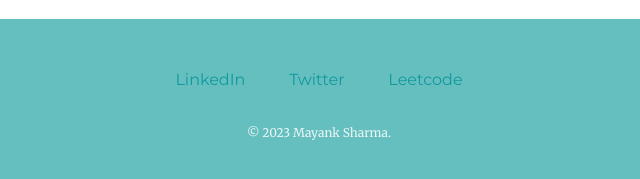
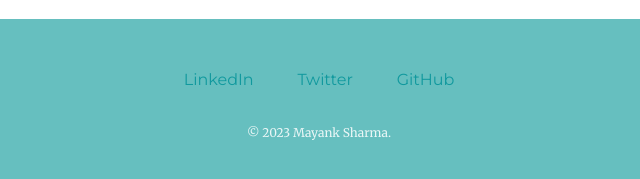
Before and after one commit to Mayank-Sharma17/My-Site, a plain HTML site: page index.html in a window 1280 px wide. Shown: the part 2828-3007 px from the top of the page, 321-961 px from the left. Drawn offline with Linux system fonts and the light colour scheme.

Commit message:
added github link in contact me

```diff
--- a/index.html
+++ b/index.html
@@ -63,7 +63,7 @@
     <div class="bottom-container">
       <a class="footer-link" href="https://www.linkedin.com/in/mayank257/" target="_main">LinkedIn</a>
       <a class="footer-link" href="https://twitter.com/MayankS93339625" target="_main">Twitter</a>
-      <a class="footer-link" href="https://leetcode.com/mayank-01/" target="_main">Leetcode</a>
+      <a class="footer-link" href="https://github.com/Mayank-Sharma17" target="_main">GitHub</a>
       <p class="copyright">© 2023 Mayank Sharma.</p>
     </div>
   </body>
```
